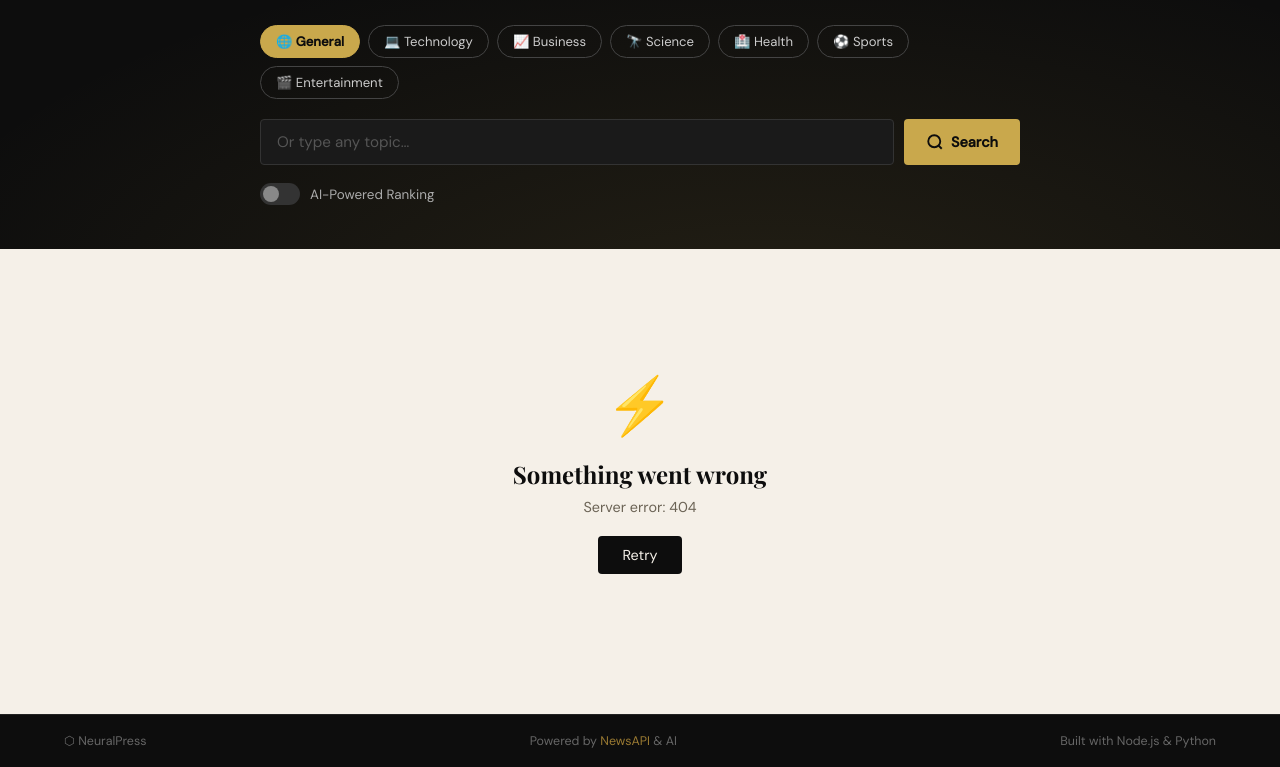
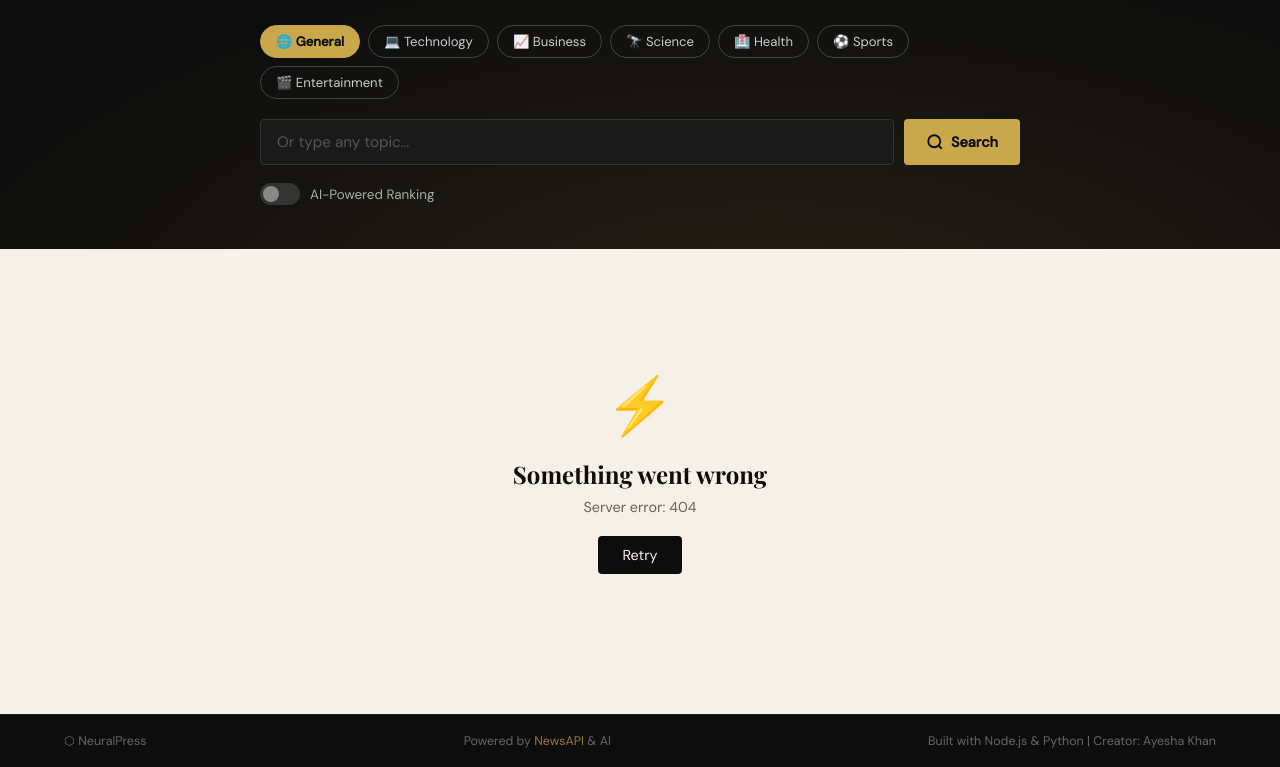
Before and after one commit to ayeshuukhan/Newsly, a plain HTML site: page news/frontend/index.html in a window 1280 px wide. Shown: the part 204-971 px from the top of the page. Drawn offline with nearby package versions, Linux system fonts and the light colour scheme; no server answers; a web font is replaced by a local one.

Commit message:
Update index.html

```diff
--- a/news/frontend/index.html
+++ b/news/frontend/index.html
@@ -3,7 +3,7 @@
 <head>
   <meta charset="UTF-8" />
   <meta name="viewport" content="width=device-width, initial-scale=1.0" />
-  <title>NeuralPress — AI News</title>
+  <title>Newsly — AI News</title>
   <link rel="preconnect" href="https://fonts.googleapis.com" />
   <link href="https://fonts.googleapis.com/css2?family=Playfair+Display:ital,wght@0,400;0,700;0,900;1,400&family=DM+Sans:wght@300;400;500&display=swap" rel="stylesheet" />
   <link rel="stylesheet" href="style.css" />
@@ -111,7 +111,7 @@
     <div class="footer-inner">
       <span>⬡ NeuralPress</span>
       <span>Powered by <a href="https://newsapi.org" target="_blank">NewsAPI</a> &amp; AI</span>
-      <span>Built with Node.js &amp; Python</span>
+      <span>Built with Node.js &amp; Python | Creator: Ayesha Khan</span>
     </div>
   </footer>
 
```
